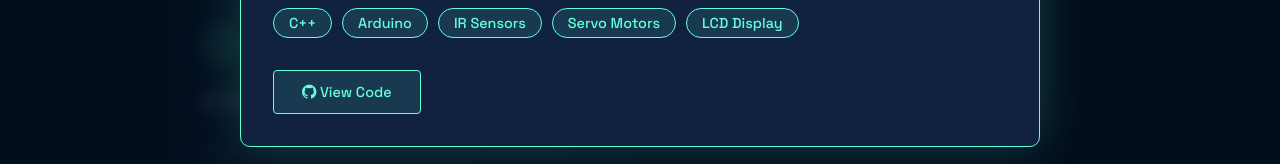
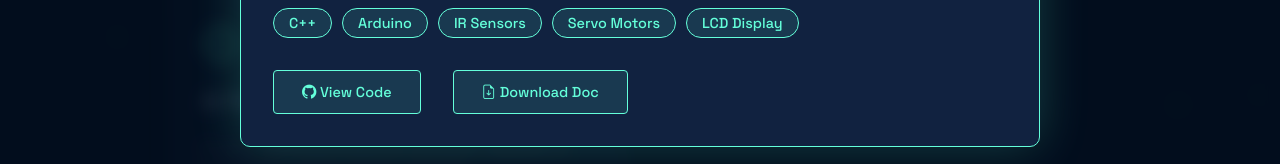
Before and after one commit to Kavindu379/kavindu-portfolio, a React (Vite) app: page / in a window 1280 px wide. Both pictures are taken after a click on the element 398 px from the left and 5843 px from the top of the page. Shown: the part 6012-6176 px from the top of the page. Built offline with nearby package versions, Linux system fonts and the light colour scheme; no server answers.

Commit message:
Update site content

```diff
--- a/src/App.jsx
+++ b/src/App.jsx
@@ -149,7 +149,9 @@ function App() {
       tech: ['C++', 'Arduino', 'IR Sensors', 'Servo Motors', 'LCD Display'],
       icon: 'bi-p-square',
       image: 'https://images.unsplash.com/photo-1506521781263-d8422e82f27a?auto=format&fit=crop&q=80&w=1000',
-      github: 'https://github.com/Kavindu379'
+      github: 'https://github.com/Kavindu379',
+      // Added document link
+      document: 'assets/automated-parking-system.pdf'
     },
     {
       id: 2,
@@ -159,7 +161,9 @@ function App() {
       tech: ['React', 'Node.js', 'MongoDB', 'Tailwind CSS', 'Framer Motion'],
       icon: 'bi-building',
       image: 'https://images.unsplash.com/photo-1560518883-ce09059eeffa?auto=format&fit=crop&q=80&w=1000',
-      github: 'https://github.com/Kavindu379/Real_Estate_Website'
+      github: 'https://github.com/Kavindu379/Real_Estate_Website',
+      // Added document link
+      document: 'assets/real-estate-platform.pdf'
     },
     {
       id: 3,
@@ -567,6 +571,11 @@ function App() {
               </div>
               <div className="modal-links">
                 <MagneticButton href={selectedProject.github} target="_blank" className="btn btn-primary"><i className="bi bi-github"></i> View Code</MagneticButton>
+                {selectedProject.document && (
+                  <MagneticButton href={selectedProject.document} download target="_blank" className="btn btn-primary" style={{marginLeft: '1rem'}}>
+                    <i className="bi bi-file-earmark-arrow-down"></i> Download Doc
+                  </MagneticButton>
+                )}
               </div>
             </div>
           </div>
```
Also changed, not shown: 2 other files (tests, documents, lock files or other folders).
